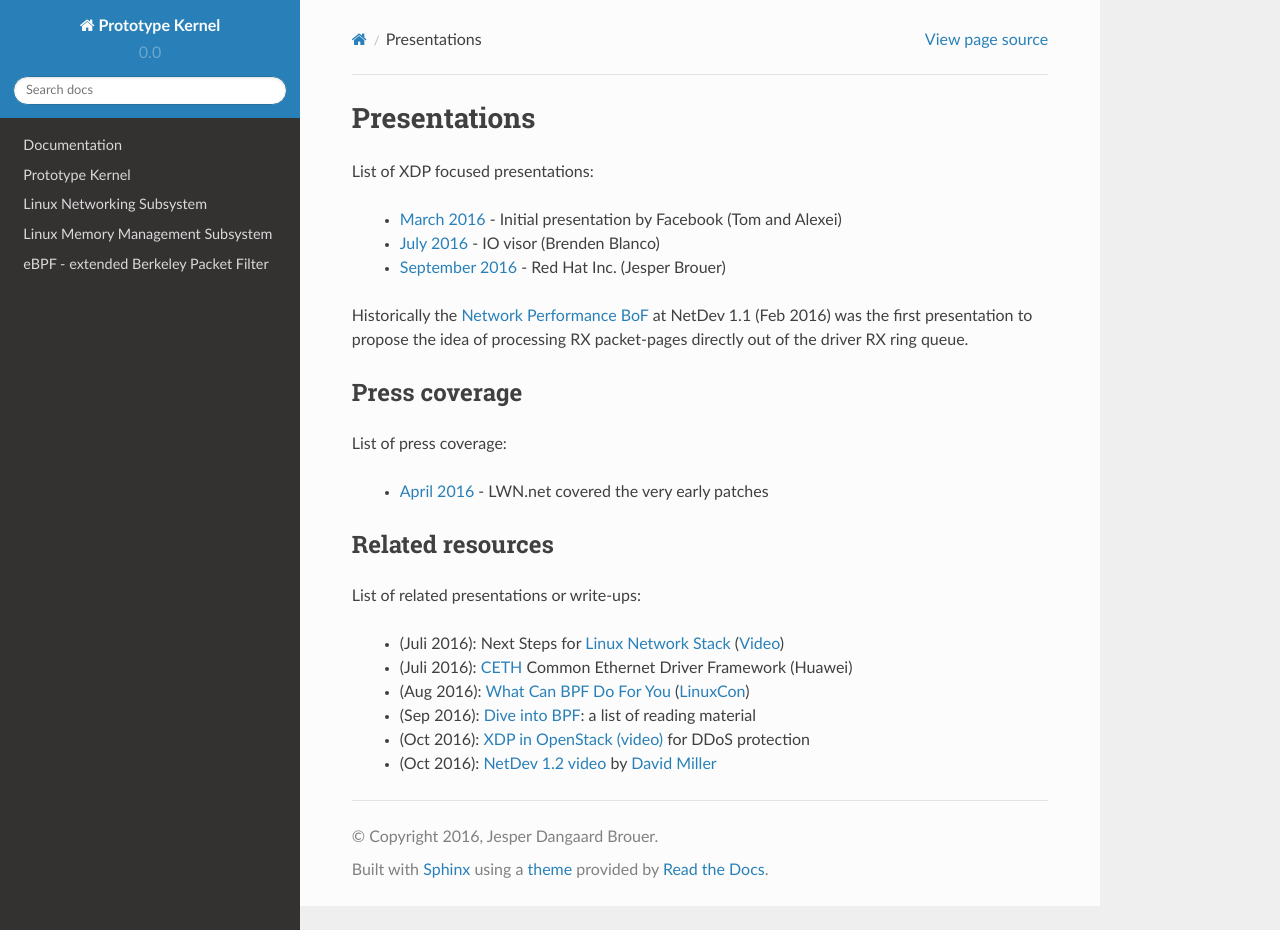
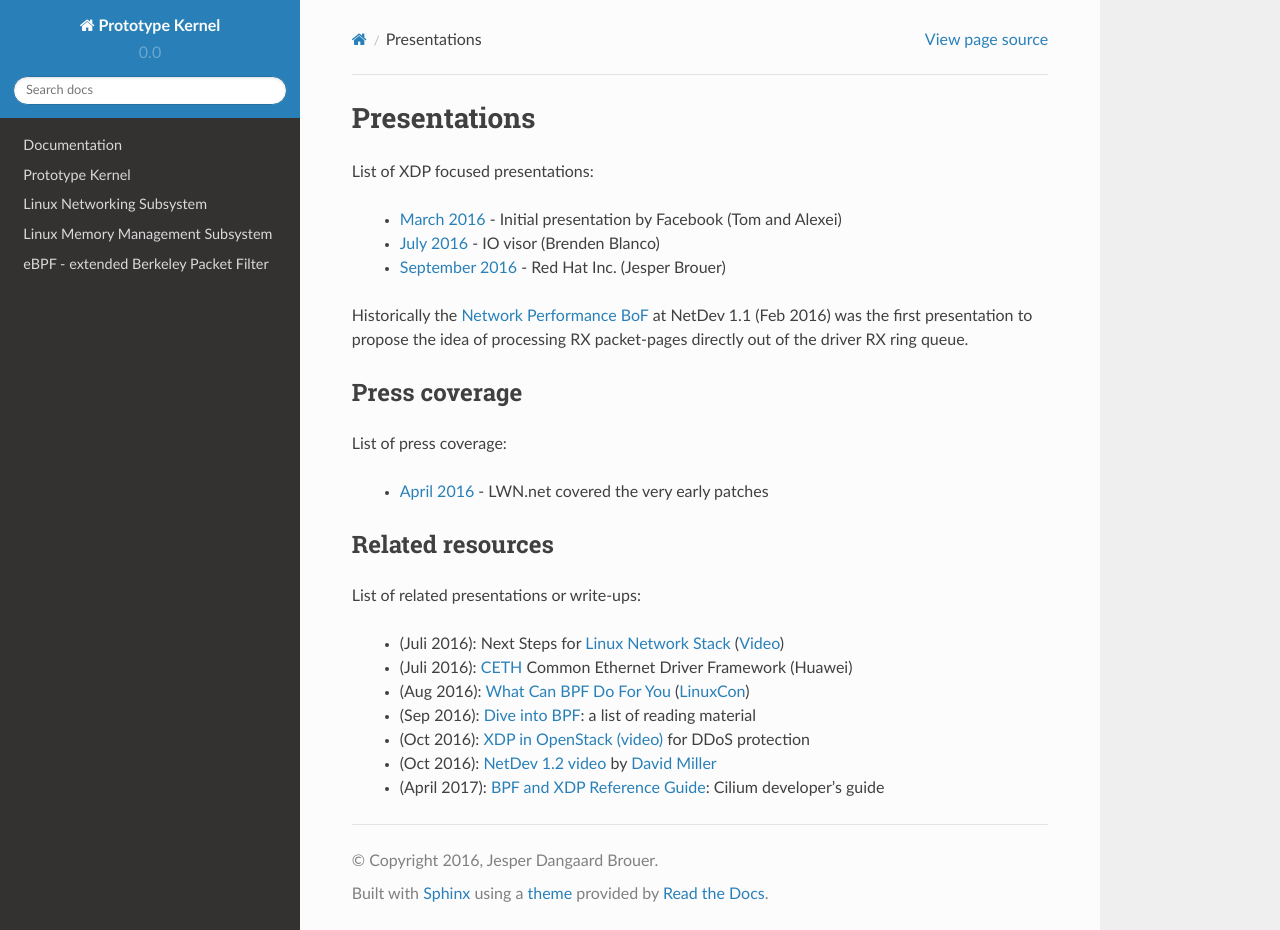
Before and after one commit to netoptimizer/prototype-kernel, a Sphinx documentation site: the page built from kernel/Documentation/networking/XDP/presentations.rst, in a window 1280 px wide and 930 px high. Built offline with Sphinx 7.4.7 and the Read the Docs theme 2.0.0, drawn with Linux system fonts in a browser that asks for light colours.

Commit message:
docs: add Cilium BPF and XDP Reference Guide
It's still being worked on but what is currently there is
useful for eBPF and XDP newbies IMO.

Signed-off-by: Alexander Alemayhu <alexander@alemayhu.com>

```diff
--- a/kernel/Documentation/networking/XDP/presentations.rst
+++ b/kernel/Documentation/networking/XDP/presentations.rst
@@ -45,6 +45,7 @@ List of related presentations or write-ups:
  * (Sep 2016): `Dive into BPF`_: a list of reading material
  * (Oct 2016): `XDP in OpenStack (video)`_ for DDoS protection
  * (Oct 2016): `NetDev 1.2 video`_ by `David Miller`_
+ * (April 2017): `BPF and XDP Reference Guide`_: Cilium developer's guide
 
 
 .. _Linux Network Stack:
@@ -71,3 +72,6 @@ List of related presentations or write-ups:
 
 .. _David Miller:
    https://en.wikipedia.org/wiki/David_S._Miller
+
+.. _BPF and XDP Reference Guide:
+    http://cilium.readthedocs.io/en/latest/bpf/#bpf-and-xdp-reference-guide
```
